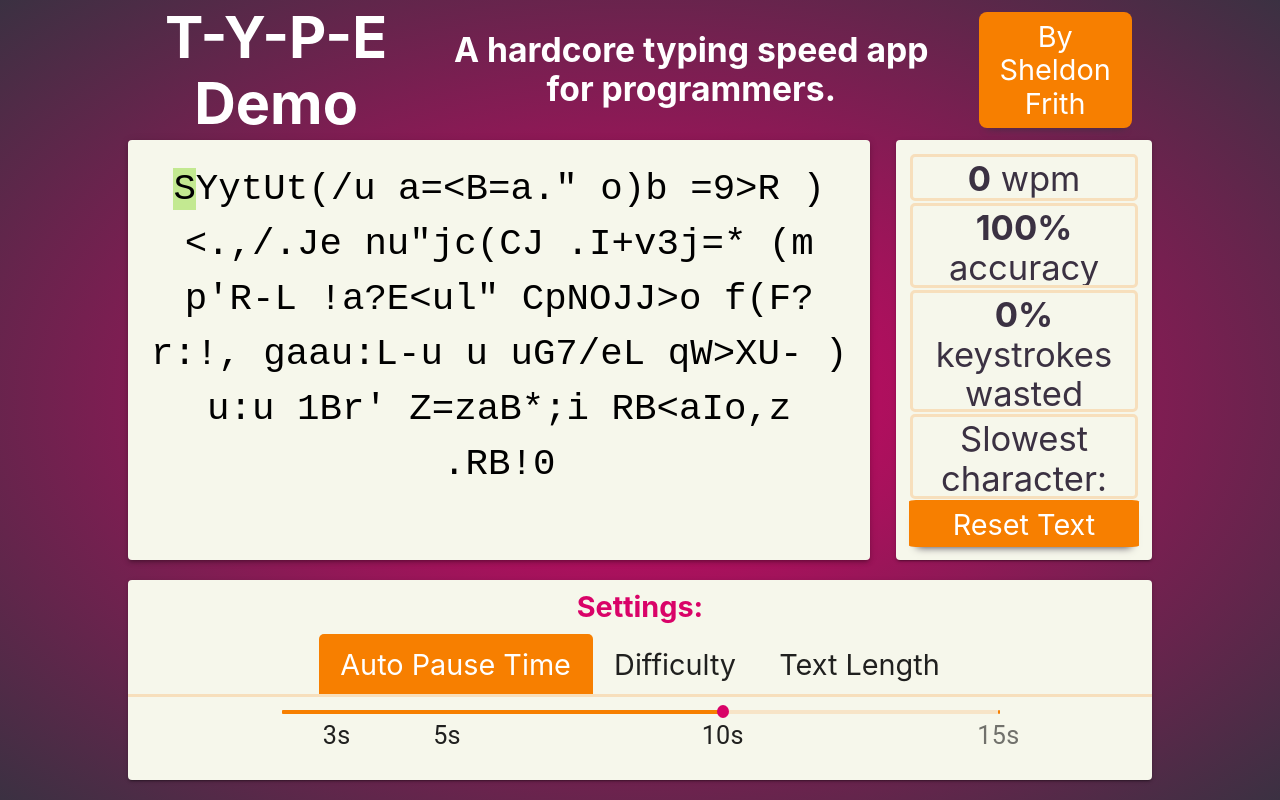
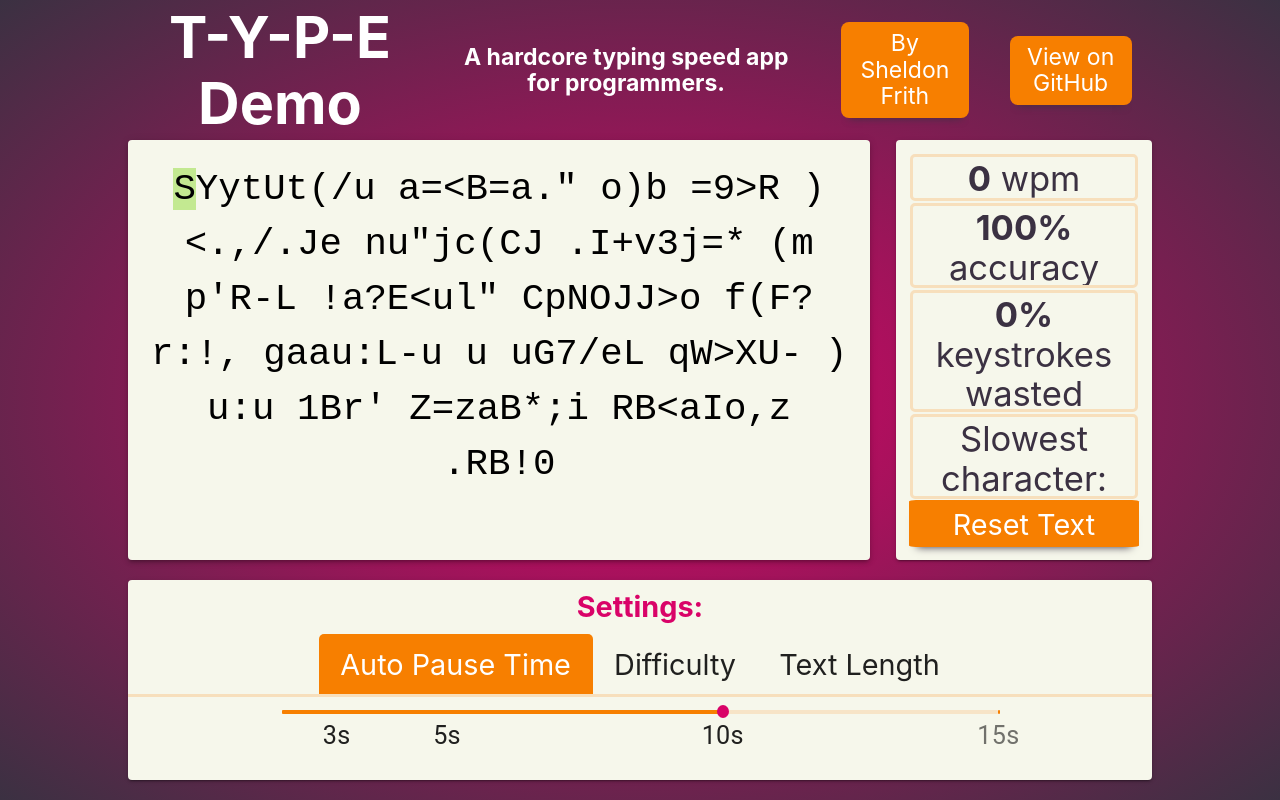
Before and after one commit to Sheldonfrith/t-y-p-e-demo, a React (Create React App) app in the folder front-end/: page / in a window 1280 px wide. Built offline with nearby package versions, Linux system fonts and the light colour scheme.

Commit message:
added github button

```diff
--- a/front-end/src/components/Header.jsx
+++ b/front-end/src/components/Header.jsx
@@ -4,9 +4,10 @@ export default function Header(props) {
 
 return (
     <div className={props.className}>
-    <h1>T-Y-P-E Demo</h1>
+    <h1 className="title">T-Y-P-E Demo</h1>
     <h3>A hardcore typing speed app for programmers.</h3>
     <a href="https://sheldonfrith.com"><button className="actionButton">By Sheldon Frith</button></a>
+    <a href="https://github.com/Sheldonfrith/t-y-p-e-demo"><button className="gitHubButton">View on GitHub</button></a>
     </div>
 );
 }
--- a/front-end/src/styles/App.css
+++ b/front-end/src/styles/App.css
@@ -51,6 +51,12 @@ body {
   margin-left: 2%;
   margin-right: 2%;
   padding: 1% 0 1% 0;
+}
+.App-header > h1 {
+  font-size: 200%;
+}
+.App-header > h3,a,button {
+  font-size: 80%;
 }
 
 .App-link {
@@ -236,6 +242,28 @@ body {
 	top:1px;
 }
 
+.gitHubButton {
+  box-shadow: 0 1vh 1vh -1vh #3b3142;
+	background-color: #F77F00;
+  border-radius:8px;
+  outline-style: none;
+  border-style: none;
+	display:inline-block;
+	cursor:pointer;
+	color:#ffffff;
+	padding: 1vh;
+  text-decoration:none;
+  font-size: 100%;
+}
+.gitHubButton:hover {
+  background:linear-gradient(to bottom, #3b3142 5%, #d90367 100%);
+	background-color:#3b3142;
+}
+.gitHubButton:active{
+  position:relative;
+	top:1px;
+}
+
 
 .tab-list {
   border-bottom: 3px solid rgb(247, 127, 0,0.2);
@@ -263,11 +291,19 @@ body {
   color: white;
 }
 
+@media (min-width: 800px), (min-height: 900px) {
+  html {
+    font-size: 120%;
+  }
+}
+
 @media (min-width: 1200px), (min-height: 1300px) {
   html {
     font-size: 180%;
   }
 }
+
+
 
 @media only screen and (max-width: 400px) {
   .App {
```
